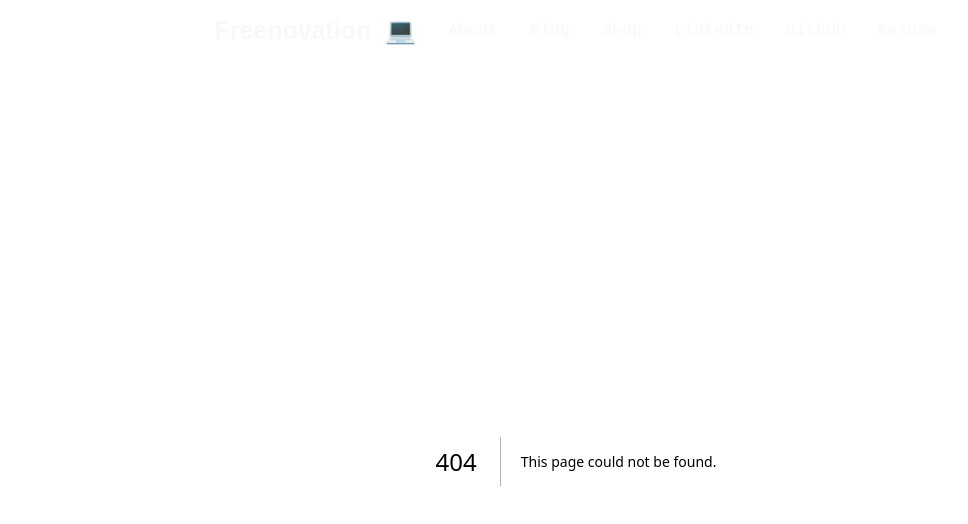
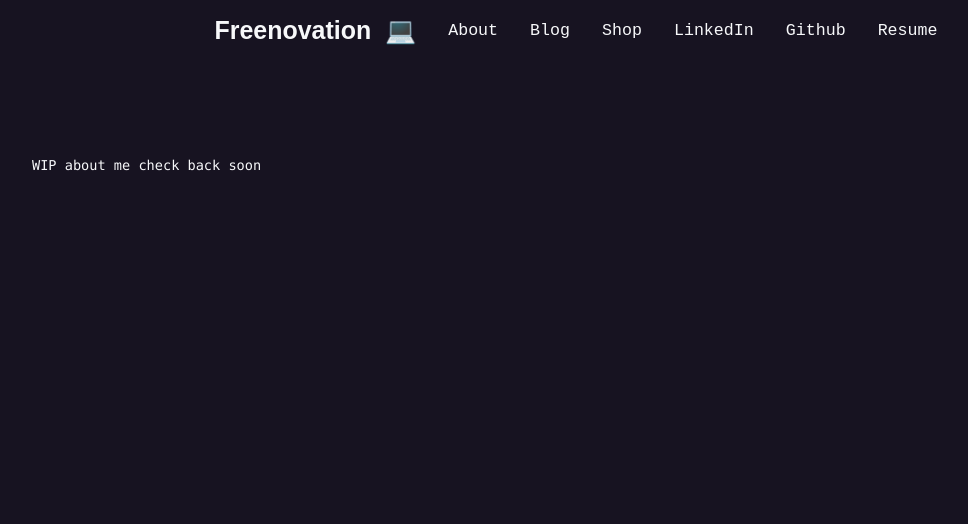
Before and after one commit to Femchengdu/portfolioAppNextjs, a Next.js app: page /about in a window 1280 px wide. Before the commit this address had no page. Shown: the top 524 px of the page, without its empty margins (64-1032 px from the left). Built offline with nearby package versions, Linux system fonts and the light colour scheme.

Commit message:
refac: About page

```diff
--- /dev/null
+++ b/pages/about.js
@@ -0,0 +1,20 @@
+import Head from "next/head";
+import styles from "../styles/About.module.css";
+
+export default function About() {
+  return (
+    <>
+      <Head>
+        <title>My Road To FIRE</title>
+        <meta name="description" content="Generated by create next app" />
+        <meta name="viewport" content="width=device-width, initial-scale=1" />
+        <link rel="icon" href="/favicon.ico" />
+      </Head>
+      <main className={styles.main}>
+        <div className={styles.description}>
+          <p>WIP about me check back soon</p>
+        </div>
+      </main>
+    </>
+  );
+}
```
